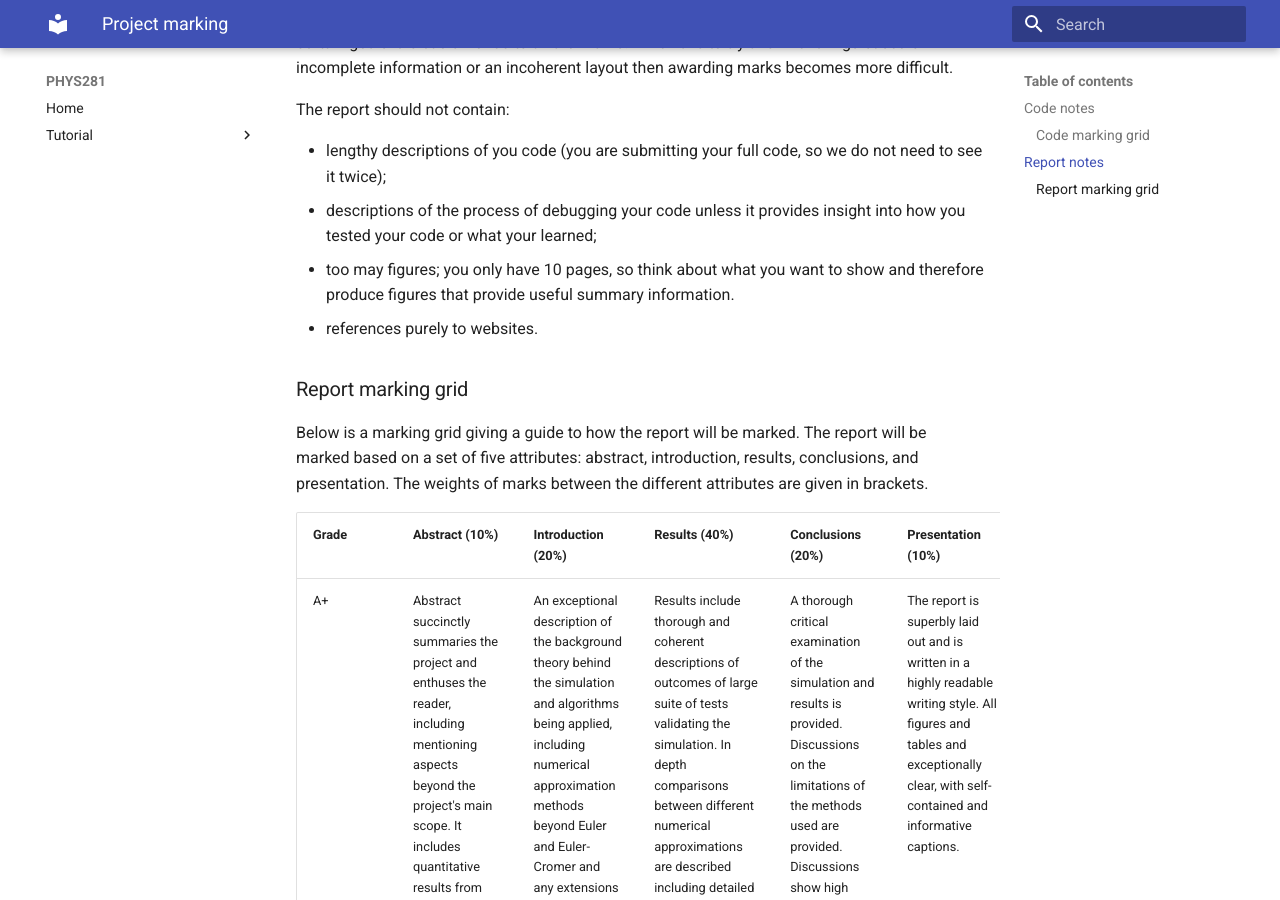
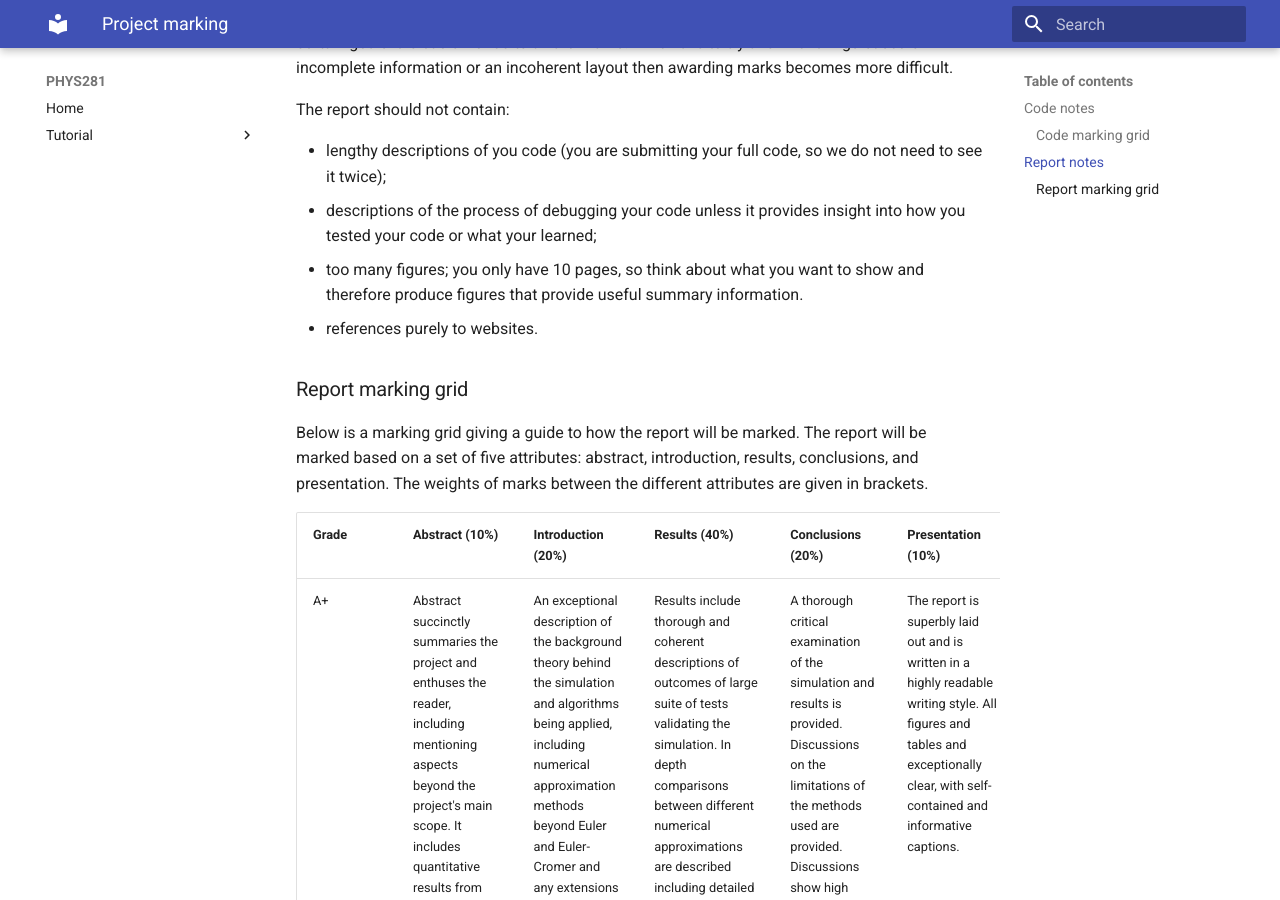
Before and after one commit to ndd21/PHYS281, an MkDocs documentation site: the page built from docs/markinggrid.md, in a window 1280 px wide and 900 px high, scrolled down 3968 px. Built offline with MkDocs 1.6.1 and Material for MkDocs 9.7.7, drawn with Linux system fonts in a browser that asks for light colours.

Commit message:
Fix typo

```diff
--- a/docs/markinggrid.md
+++ b/docs/markinggrid.md
@@ -101,7 +101,7 @@ The report should not contain:
 * lengthy descriptions of you code (you are submitting your full code, so we do not need to see it twice);
 * descriptions of the process of debugging your code unless it provides insight into how you tested
   your code or what your learned;
-* too may figures; you only have 10 pages, so think about what you want to show and therefore produce figures that provide useful summary information.
+* too many figures; you only have 10 pages, so think about what you want to show and therefore produce figures that provide useful summary information.
 * references purely to websites.
 
 ### Report marking grid
```
